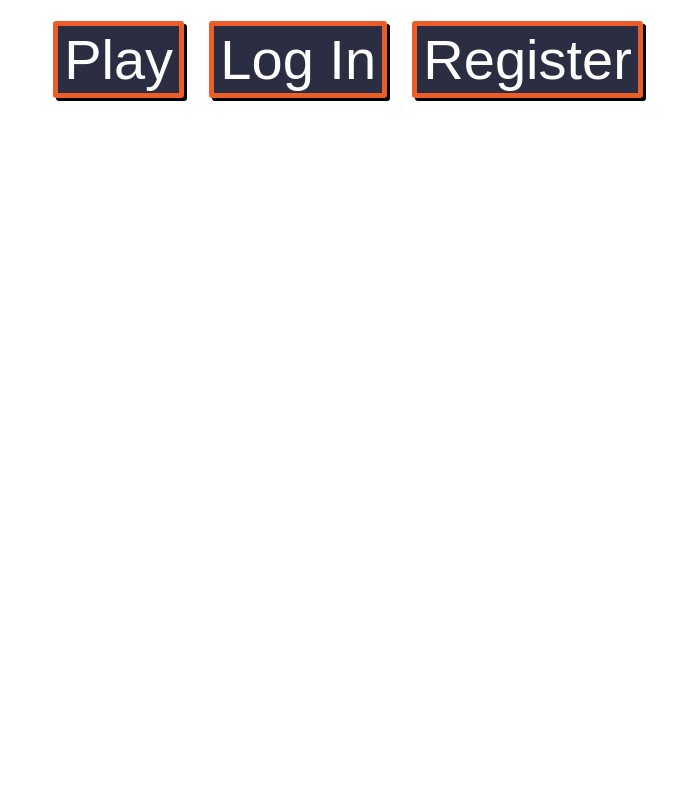
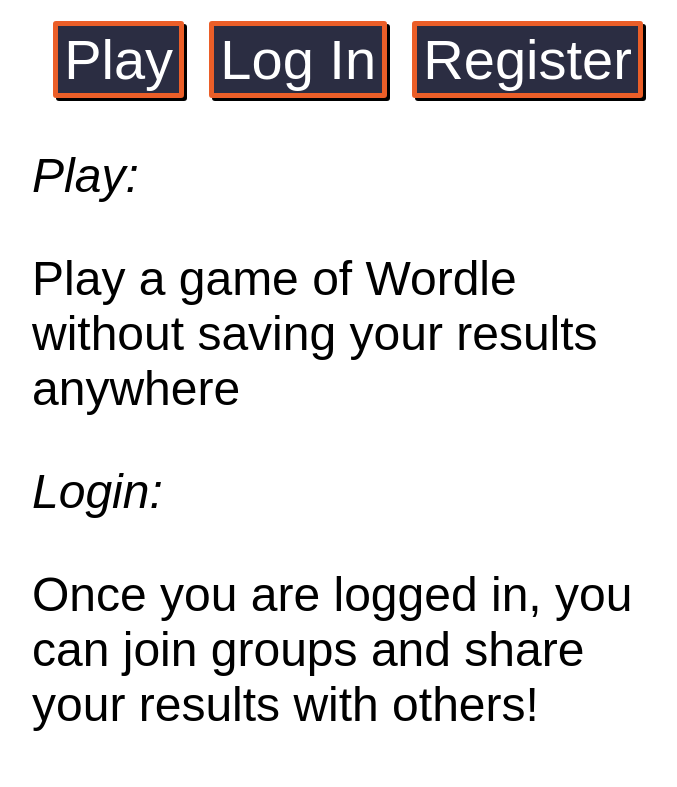
Before and after one commit to leo-mj/wordle-guess-marker, a React (Create React App) app: page / in a window 1280 px wide. Shown: the top 787 px of the page, without its empty margins (292-969 px from the left). Built offline with nearby package versions, Linux system fonts and the light colour scheme.

Commit message:
Added descriptions and alert messages

```diff
--- a/src/App.tsx
+++ b/src/App.tsx
@@ -8,8 +8,8 @@
 
 function App(): JSX.Element {
   const [selectedPage, setSelectedPage] = useState<string>("main menu");
-  const [user, setUser] = useState<string | null>(null);
-  const [password, setPassword] = useState<string | null>(null);
+  const [user, setUser] = useState<string>("");
+  const [password, setPassword] = useState<string>("");
   const [loggedIn, setLoggedIn] = useState<boolean>(false);
   const states: StateVariables = {
     selectedPage: selectedPage,
@@ -24,7 +24,7 @@
   return (
     <>
       <div className="menu-buttons">
-        {selectedPage === "main menu" && (
+        {selectedPage !== "play" && (
           <button
             className="menu-button"
             onClick={() => setSelectedPage("play")}
@@ -59,7 +59,7 @@
             Log Out
           </button>
         )}
-        {selectedPage !== "main menu" && (
+        {selectedPage !== "main menu" && !loggedIn && (
           <button
             className="menu-button"
             onClick={() => setSelectedPage("main menu")}
@@ -80,6 +80,20 @@
       {selectedPage === "login" && <Login states={states} />}
       {selectedPage === "register" && <Register states={states} />}
       {selectedPage === "multiplayer" && <Multiplayer states={states} />}
+      {selectedPage === "main menu" && !loggedIn && (
+        <div className="about">
+          <i>Play:</i>
+          <p> Play a game of Wordle without saving your results anywhere</p>
+          <i>Login:</i>
+          <p>
+            {" "}
+            Once you are logged in, you can join groups and share your results
+            with others!
+          </p>
+          <i>Register:</i>
+          <p> Create an account so you can use the multiplayer features!</p>
+        </div>
+      )}
     </>
   );
 }
--- a/src/components/Multiplayer.tsx
+++ b/src/components/Multiplayer.tsx
@@ -78,9 +78,24 @@
                 <OneGroup states={states} group={group} />
               </div>
             ))}
+          {myGroups === null && (
+            <div className="about">
+              <i>Join Group:</i>
+              <p>
+                Join a group in order to share your daily results with group
+                members
+              </p>
+              <i>Create Group:</i>
+              <p>Create a new group</p>
+            </div>
+          )}
         </div>
       )}
-      {!loggedIn && <h1>You need to log in for Multiplayer mode</h1>}
+      {!loggedIn && (
+        <div className="about">
+          <h1>You need to log in for Multiplayer mode</h1>
+        </div>
+      )}
     </>
   );
 }
--- a/src/components/multiplayer/CreateGroup.tsx
+++ b/src/components/multiplayer/CreateGroup.tsx
@@ -8,8 +8,8 @@
   setMultiplayerPage,
 }: PropsMultiplayerPages): JSX.Element {
   const { user, password } = states;
-  const [groupName, setGroupName] = useState<string | null>(null);
-  const [groupPasscode, setGroupPasscode] = useState<string | null>(null);
+  const [groupName, setGroupName] = useState<string>("");
+  const [groupPasscode, setGroupPasscode] = useState<string>("");
   const handleCreateButton = async () => {
     try {
       axios.post(baseURL + "groups/create/" + user, {
@@ -17,20 +17,31 @@
         group: groupName,
         groupPasscode: groupPasscode,
       });
+      navigator.clipboard.writeText(
+        `Join my wordle clone multiplayer group! Groupname: ${groupName}, Passcode: ${groupPasscode}`
+      );
+      alert(
+        `Group name and passcode copied to clipboard. Share with players you want to invite!`
+      );
       setMultiplayerPage("all groups");
     } catch (err) {
       console.error(err);
+      alert("Something went wrong! Try again");
     }
+    setGroupName("");
+    setGroupPasscode("");
   };
   return (
     <div className="login-interface">
       <input
         type="text"
+        value={groupName}
         onChange={(e) => setGroupName(e.target.value)}
         placeholder="group name"
       />
       <input
         type="text"
+        value={groupPasscode}
         onChange={(e) => setGroupPasscode(e.target.value)}
         placeholder="group passcode"
       />
--- a/src/components/multiplayer/JoinGroup.tsx
+++ b/src/components/multiplayer/JoinGroup.tsx
@@ -8,8 +8,8 @@
   setMultiplayerPage,
 }: PropsMultiplayerPages): JSX.Element {
   const { user, password } = states;
-  const [groupName, setGroupName] = useState<string | null>(null);
-  const [groupPasscode, setGroupPasscode] = useState<string | null>(null);
+  const [groupName, setGroupName] = useState<string>("");
+  const [groupPasscode, setGroupPasscode] = useState<string>("");
   const handleJoinButton = async () => {
     try {
       await axios.post(baseURL + "groups/join/" + groupName, {
@@ -17,20 +17,26 @@
         userPassword: password,
         groupPasscode: groupPasscode,
       });
+      alert(`You have successfully joined ${groupName}`);
       setMultiplayerPage("all groups");
     } catch (err) {
       console.error(err);
+      alert("Something went wrong! Try again");
     }
+    setGroupName("");
+    setGroupPasscode("");
   };
   return (
     <div className="login-interface">
       <input
         type="text"
+        value={groupName}
         onChange={(e) => setGroupName(e.target.value)}
         placeholder="group name"
       />
       <input
         type="text"
+        value={groupPasscode}
         onChange={(e) => setGroupPasscode(e.target.value)}
         placeholder="group passcode"
       />
--- a/src/components/register-or-login/Login.tsx
+++ b/src/components/register-or-login/Login.tsx
@@ -8,13 +8,14 @@
   const handleLoginButton = async () => {
     try {
       await axios.get(`${baseURL}login/${user}/${password}`);
+      alert("Success!");
       setSelectedPage("play");
       setLoggedIn(true);
     } catch (err) {
       console.error(err);
       alert("Wrong password or username");
-      setPassword(null);
-      setUser(null);
+      setPassword("");
+      setUser("");
     }
   };
   return (
--- a/src/components/register-or-login/Register.tsx
+++ b/src/components/register-or-login/Register.tsx
@@ -11,18 +11,19 @@
         user: user,
         password: password,
       });
+      alert("Success!");
       setLoggedIn(true);
       setSelectedPage("play");
     } catch (err) {
       console.error(err);
-      alert("Username might already exist");
-      setUser(null);
-      setPassword(null);
+      alert("Username might already exist. Try again");
+      setUser("");
+      setPassword("");
     }
   };
   return (
     <div className="login-interface">
-      Do not re-use passwords!!!
+      <h1>Do not re-use passwords!!!</h1>
       <input
         type="text"
         onChange={(e) => setUser(e.target.value)}
--- /dev/null
+++ b/src/scss/_about-description.scss
@@ -0,0 +1,8 @@
+.about {
+  display: block;
+  margin-left: auto;
+  margin-right: auto;
+  margin-top: 3%;
+  width: 50%;
+  font-size: xxx-large;
+}
--- a/src/scss/mystyles.scss
+++ b/src/scss/mystyles.scss
@@ -4,6 +4,7 @@
 @use 'groups';
 @use 'login-register-join-create';
 @use 'guessinput';
+@use 'about-description';
 
 body {
   font-family: Arial, Helvetica, sans-serif;
```
Also changed, not shown: src/utils/menu-interfaces.ts (+4 -4 lines).
